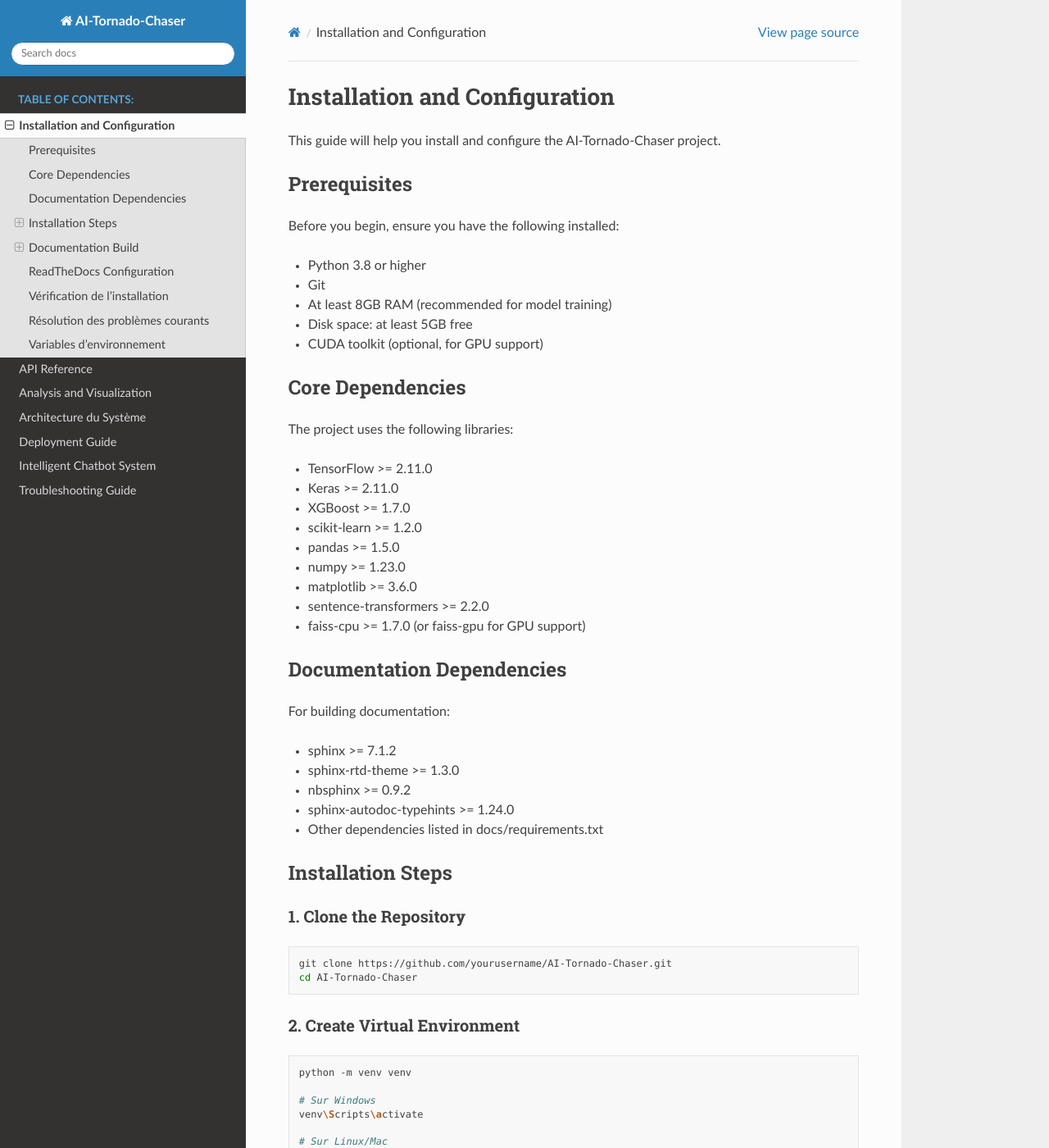
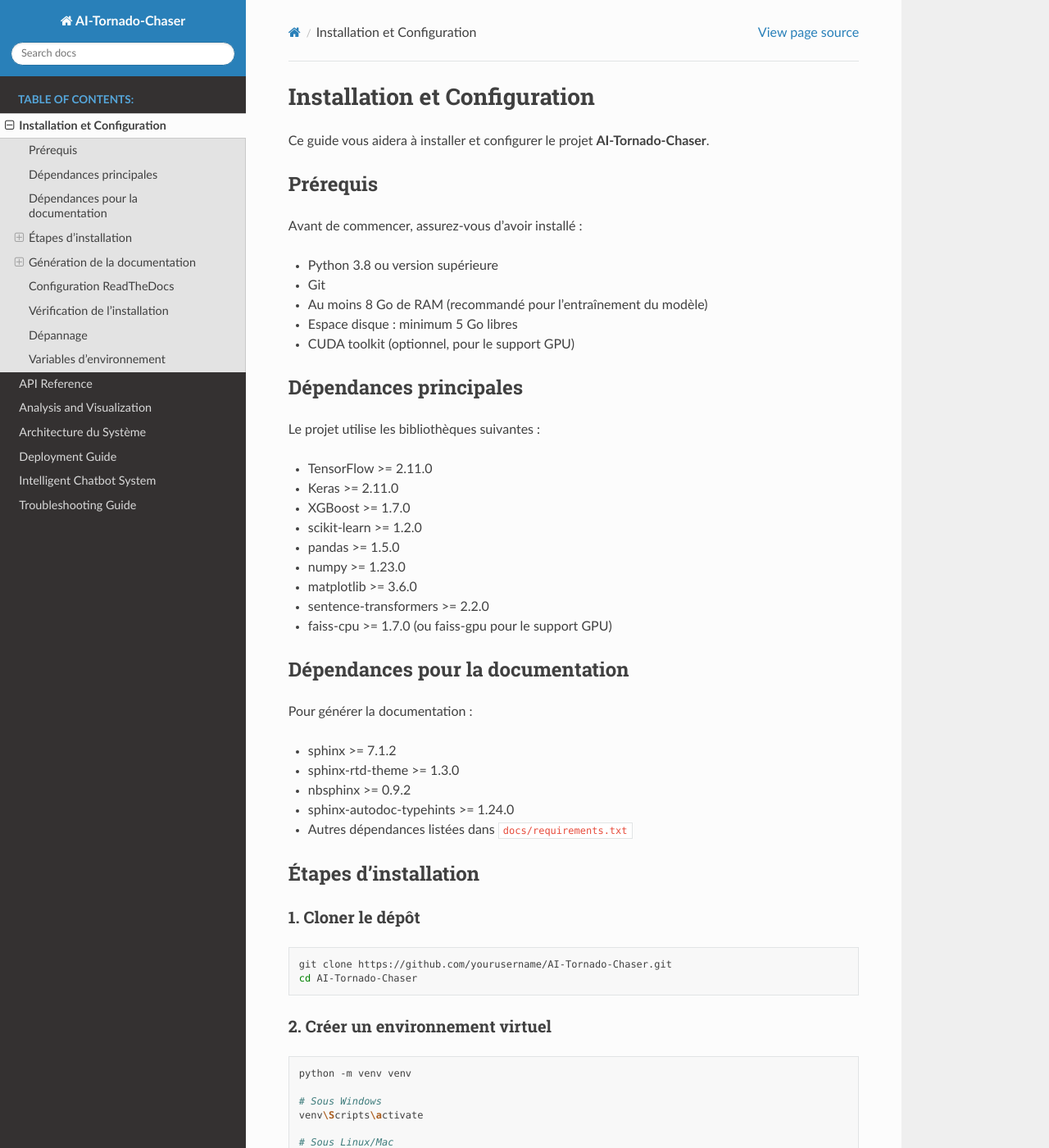
Before and after one commit to yassin1705/Tropical-Cyclone-chasers, a Sphinx documentation site: the page built from docs/installation.rst, in a window 1280 px wide and 1400 px high. Shown: the whole window at 82% size. Built offline with Sphinx 7.4.7 and the Read the Docs theme 3.1.0, drawn with Linux system fonts in a browser that asks for light colours; pages that are not in the unit, such as notebooks, are missing from menus; some of the changed text lies outside the part shown.

Commit message:
Update installation.rst

```diff
--- a/docs/installation.rst
+++ b/docs/installation.rst
@@ -1,67 +1,67 @@
-Installation and Configuration
-==========================
+Installation et Configuration
+=============================
 
-This guide will help you install and configure the AI-Tornado-Chaser project.
+Ce guide vous aidera à installer et configurer le projet **AI-Tornado-Chaser**.
 
-Prerequisites
------------
+Prérequis
+---------
 
-Before you begin, ensure you have the following installed:
+Avant de commencer, assurez-vous d’avoir installé :
 
-* Python 3.8 or higher
-* Git
-* At least 8GB RAM (recommended for model training)
-* Disk space: at least 5GB free
-* CUDA toolkit (optional, for GPU support)
+- Python 3.8 ou version supérieure
+- Git
+- Au moins 8 Go de RAM (recommandé pour l'entraînement du modèle)
+- Espace disque : minimum 5 Go libres
+- CUDA toolkit (optionnel, pour le support GPU)
 
-Core Dependencies
----------------
+Dépendances principales
+-----------------------
 
-The project uses the following libraries:
+Le projet utilise les bibliothèques suivantes :
 
-* TensorFlow >= 2.11.0
-* Keras >= 2.11.0
-* XGBoost >= 1.7.0
-* scikit-learn >= 1.2.0
-* pandas >= 1.5.0
-* numpy >= 1.23.0
-* matplotlib >= 3.6.0
-* sentence-transformers >= 2.2.0
-* faiss-cpu >= 1.7.0 (or faiss-gpu for GPU support)
+- TensorFlow >= 2.11.0
+- Keras >= 2.11.0
+- XGBoost >= 1.7.0
+- scikit-learn >= 1.2.0
+- pandas >= 1.5.0
+- numpy >= 1.23.0
+- matplotlib >= 3.6.0
+- sentence-transformers >= 2.2.0
+- faiss-cpu >= 1.7.0 (ou faiss-gpu pour le support GPU)
 
-Documentation Dependencies
-----------------------
+Dépendances pour la documentation
+---------------------------------
 
-For building documentation:
+Pour générer la documentation :
 
-* sphinx >= 7.1.2
-* sphinx-rtd-theme >= 1.3.0
-* nbsphinx >= 0.9.2
-* sphinx-autodoc-typehints >= 1.24.0
-* Other dependencies listed in docs/requirements.txt
+- sphinx >= 7.1.2
+- sphinx-rtd-theme >= 1.3.0
+- nbsphinx >= 0.9.2
+- sphinx-autodoc-typehints >= 1.24.0
+- Autres dépendances listées dans ``docs/requirements.txt``
 
-Installation Steps
----------------
+Étapes d'installation
+---------------------
 
-1. Clone the Repository
-^^^^^^^^^^^^^^^^^^^^
+1. Cloner le dépôt
+^^^^^^^^^^^^^^^^^^
 
 .. code-block:: bash
 
    git clone https://github.com/yourusername/AI-Tornado-Chaser.git
    cd AI-Tornado-Chaser
 
-2. Create Virtual Environment
-^^^^^^^^^^^^^^^^^^^^^^^^^
+2. Créer un environnement virtuel
+^^^^^^^^^^^^^^^^^^^^^^^^^^^^^^^^^
 
 .. code-block:: bash
 
    python -m venv venv
 
-   # Sur Windows
+   # Sous Windows
    venv\Scripts\activate
 
-   # Sur Linux/Mac
+   # Sous Linux/Mac
    source venv/bin/activate
 
 3. Installer les dépendances
@@ -83,46 +83,40 @@
 5. Configuration initiale
 ^^^^^^^^^^^^^^^^^^^^^^^^^
 
-Créez un fichier de configuration :
-
 .. code-block:: bash
 
    cp config/config.example.yaml config/config.yaml
 
-Modifiez les paramètres selon vos besoins dans ``config/config.yaml``.
+Modifiez les paramètres dans ``config/config.yaml`` selon vos besoins.
 
-Documentation Build
-----------------
+Génération de la documentation
+------------------------------
 
-To build the documentation locally:
-
-1. Install Documentation Dependencies
-^^^^^^^^^^^^^^^^^^^^^^^^^^^^^^^^
+1. Installer les dépendances de documentation
+^^^^^^^^^^^^^^^^^^^^^^^^^^^^^^^^^^^^^^^^^^^^^
 
 .. code-block:: bash
 
    cd docs
    pip install -r requirements.txt
 
-2. Build Documentation
-^^^^^^^^^^^^^^^^^^
+2. Générer la documentation
+^^^^^^^^^^^^^^^^^^^^^^^^^^^
 
 .. code-block:: bash
 
-   # On Windows
+   # Sous Windows
    .\make.bat html
 
-   # On Unix/MacOS
+   # Sous Unix/MacOS
    make html
 
-The documentation will be available at `docs/build/html/index.html`.
+La documentation sera disponible dans ``docs/build/html/index.html``.
 
-ReadTheDocs Configuration
----------------------
+Configuration ReadTheDocs
+-------------------------
 
-To configure documentation with ReadTheDocs:
-
-1. Create a `.readthedocs.yaml` file in the project root:
+1. Créer un fichier ``.readthedocs.yaml`` à la racine du projet :
 
 .. code-block:: yaml
 
@@ -139,15 +133,9 @@
    python:
      install:
        - requirements: docs/requirements.txt
-     - pdf
-     - htmlzip
-
-   python:
-     install:
-       - requirements: docs/requirements.txt
        - requirements: requirements.txt
 
-2. Créer ``docs/requirements.txt`` :
+2. Créer le fichier ``docs/requirements.txt`` :
 
 .. code-block:: text
 
@@ -166,38 +154,38 @@
    python -c "import xgboost as xgb; print('XGBoost version:', xgb.__version__)"
    python scripts/test_installation.py
 
-Résolution des problèmes courants
-----------------------------------
+Dépannage
+---------
 
 **Erreur CUDA**
-   Si vous rencontrez des erreurs liées à CUDA, installez la version CPU de TensorFlow :
-
-   .. code-block:: bash
-
-      pip install tensorflow-cpu
-
-**Problème de mémoire**
-   Pour les systèmes avec peu de RAM, ajustez la taille des batches dans la configuration :
-
-   .. code-block:: yaml
-
-      model:
-        batch_size: 4  # Réduire si nécessaire
-
-**Erreur FAISS**
-   Sur certains systèmes, installez faiss via conda :
-
-   .. code-block:: bash
-
-      conda install -c conda-forge faiss-cpu
-
-Variables d'environnement
--------------------------
-
-Définissez les variables d'environnement suivantes (optionnel) :
+Installez la version CPU de TensorFlow :
 
 .. code-block:: bash
 
-   export TORNADO_DATA_PATH=/path/to/data
-   export TORNADO_MODEL_PATH=/path/to/models
+   pip install tensorflow-cpu
+
+**Problème de mémoire**
+Réduisez la taille du batch dans le fichier de configuration :
+
+.. code-block:: yaml
+
+   model:
+     batch_size: 4
+
+**Erreur FAISS**
+Sur certains systèmes, installez FAISS via conda :
+
+.. code-block:: bash
+
+   conda install -c conda-forge faiss-cpu
+
+Variables d’environnement
+-------------------------
+
+Définissez ces variables d’environnement (optionnel) :
+
+.. code-block:: bash
+
+   export TORNADO_DATA_PATH=/chemin/vers/les/données
+   export TORNADO_MODEL_PATH=/chemin/vers/les/models
    export TORNADO_LOG_LEVEL=INFO
```
Also changed, not shown: other parts of docs/installation.rst (+3 -3 lines).
